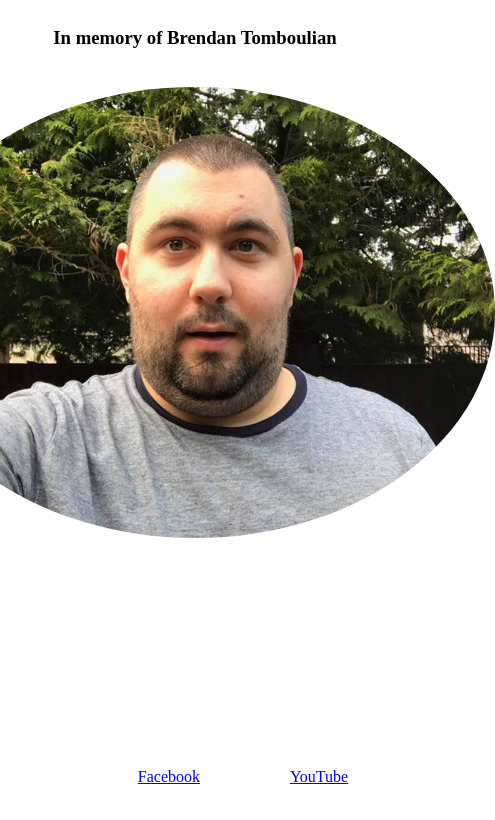
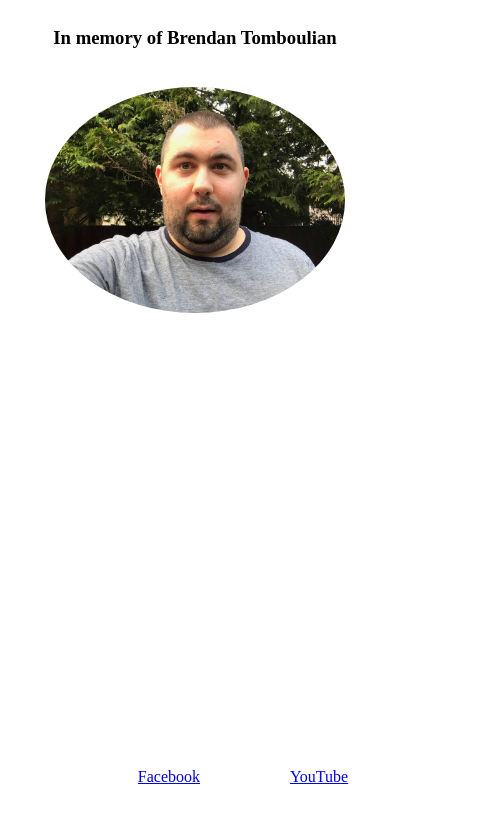
Before and after one commit to etomboulian/Brendan, a plain HTML site: page index.html in a window 390 px wide. Shown: the whole page, 495 px wide, since content can reach past the window. Drawn offline with Linux system fonts and the light colour scheme.

Commit message:
reduce image size for mobile display

```diff
--- a/index.html
+++ b/index.html
@@ -13,7 +13,7 @@
 
     <div class="top-container">
         <h3>In memory of Brendan Tomboulian</h3>
-        <img width="600" style="border-radius: 50%;" src="Brendan.jpg" />
+        <img width="300" style="border-radius: 50%;" src="Brendan.jpg" />
     </div>
 
     <div class="bottom-container">
```
